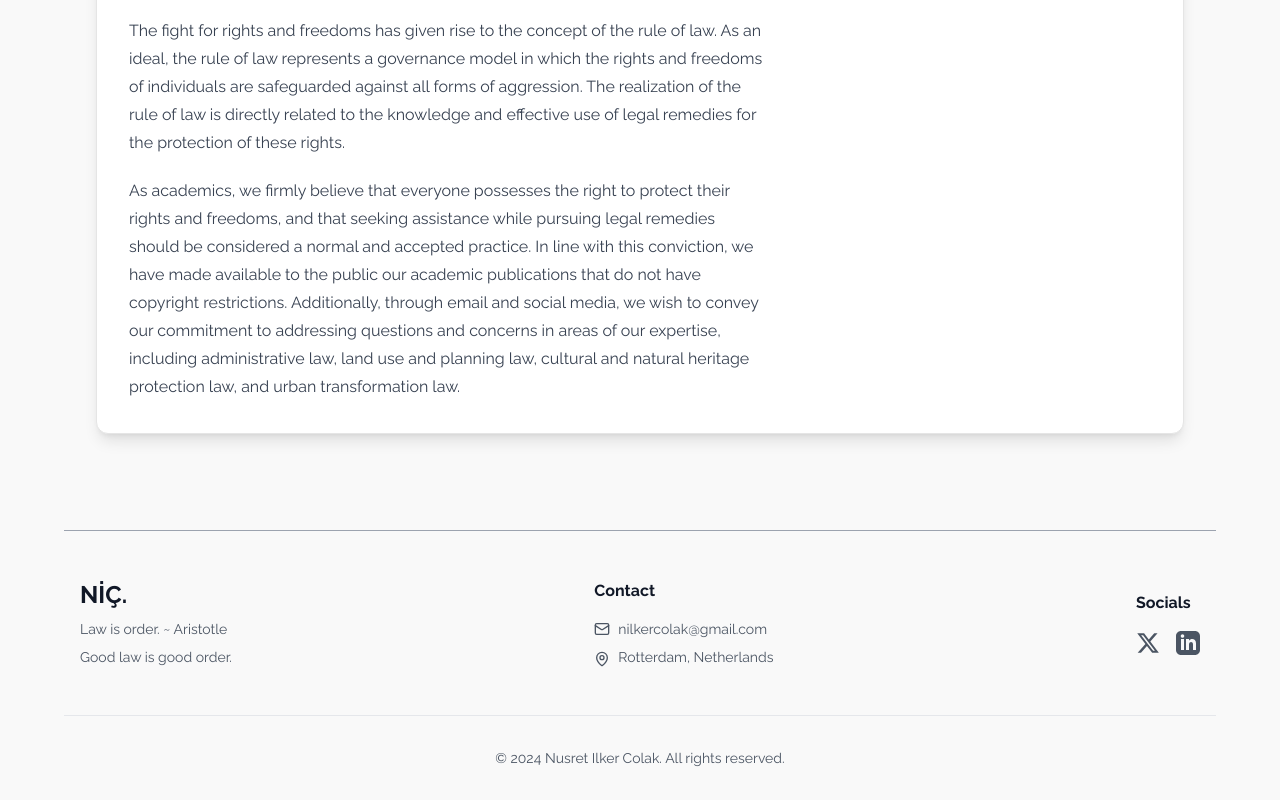
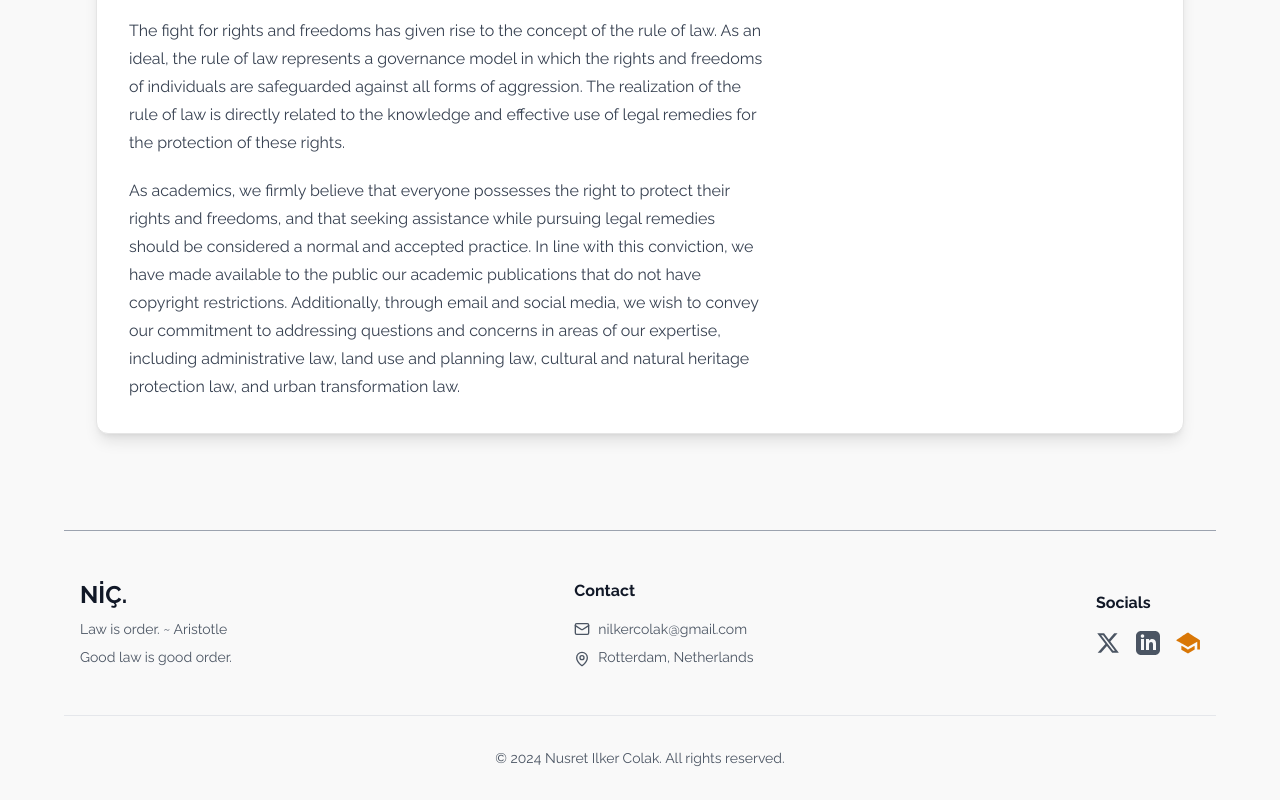
Before and after one commit to AtillaColak/NusretIlkerColak-Portfolio, a Next.js app: page / in a window 1280 px wide. Shown: the part 820-1620 px from the top of the page. Built offline with nearby package versions, Linux system fonts and the light colour scheme.

Commit message:
google scholar linkg

```diff
--- a/components/custom/footer.tsx
+++ b/components/custom/footer.tsx
@@ -63,6 +63,14 @@ export default function Footer() {
                 <path d="M19 0h-14c-2.761 0-5 2.239-5 5v14c0 2.761 2.239 5 5 5h14c2.762 0 5-2.239 5-5v-14c0-2.761-2.238-5-5-5zm-11 19h-3v-11h3v11zm-1.5-12.268c-.966 0-1.75-.79-1.75-1.764s.784-1.764 1.75-1.764 1.75.79 1.75 1.764-.783 1.764-1.75 1.764zm13.5 12.268h-3v-5.604c0-3.368-4-3.113-4 0v5.604h-3v-11h3v1.765c1.396-2.586 7-2.777 7 2.476v6.759z" />
             </svg>
             </a>
+            <a
+            href="https://scholar.google.com.tr/citations?user=5hIMqUAAAAAJ&hl=tr"
+            target="_blank"
+            rel="noopener noreferrer"
+            >
+              <span className="sr-only">Google Scholar</span>
+              <svg className="h-6 w-6" fill="#d97706" viewBox="0 0 32 32" xmlns="http://www.w3.org/2000/svg"><g id="SVGRepo_bgCarrier" stroke-width="0"></g><g id="SVGRepo_tracerCarrier" stroke-linecap="round" stroke-linejoin="round"></g><g id="SVGRepo_iconCarrier"> <path d="M14.573 2.729c-0.729 0.484-4.292 2.849-7.917 5.255s-6.589 4.396-6.589 4.422c0 0.026 0.182 0.146 0.406 0.266 0.224 0.13 3.797 2.109 7.953 4.411l7.542 4.193 0.193-0.099c0.109-0.052 2.891-1.641 6.188-3.521l5.99-3.427 0.036 10.599h3.557v-12.401l-4.615-3.094c-6.219-4.167-11.188-7.448-11.307-7.474-0.063-0.010-0.703 0.38-1.438 0.87zM7.141 22.177l0.016 2.672 8.828 5.292 8.891-5.339v-2.641c0-1.458-0.016-2.646-0.031-2.646-0.021 0-1.76 1.042-3.87 2.323l-4.406 2.661-0.578 0.339-1.755-1.052c-1.464-0.875-2.927-1.755-4.385-2.641l-2.672-1.615c-0.031-0.010-0.042 1.177-0.036 2.646z"></path> </g></svg>
+            </a>
         </div>
     </div>
         </div>
```
